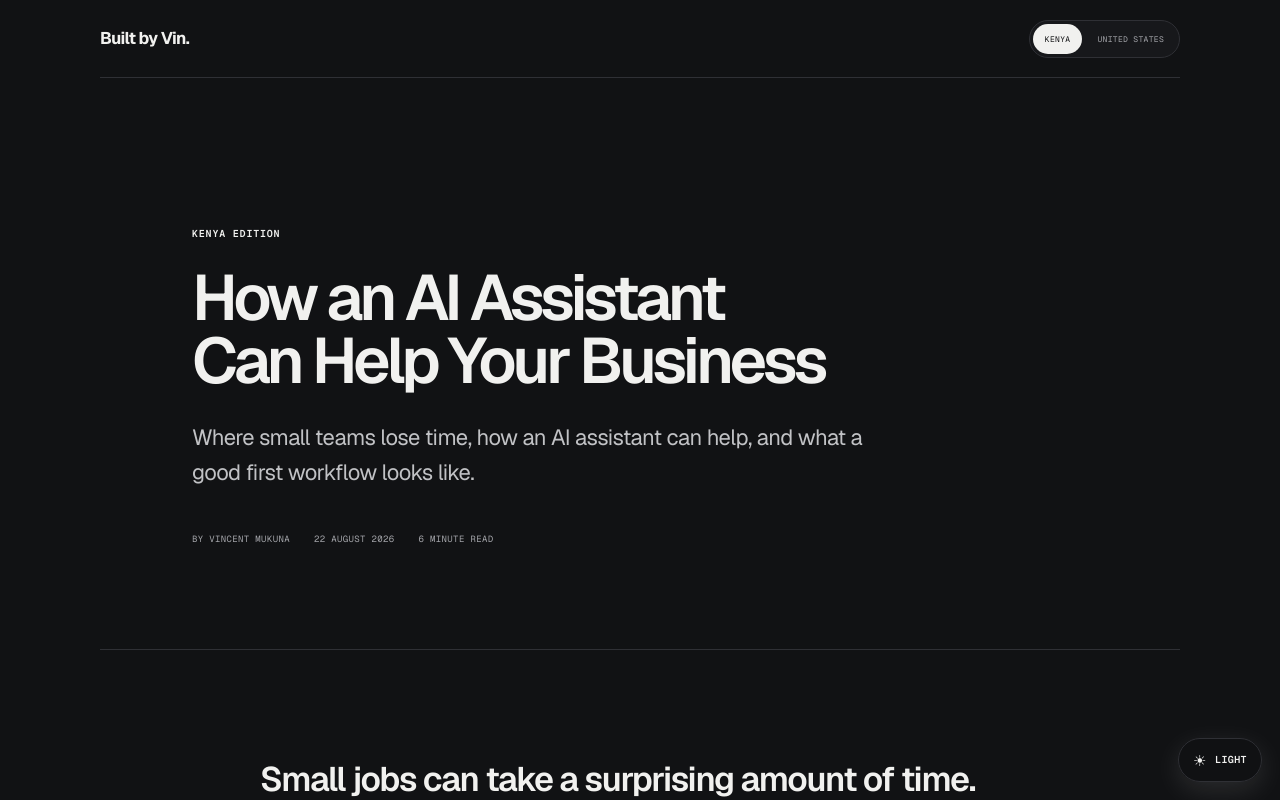
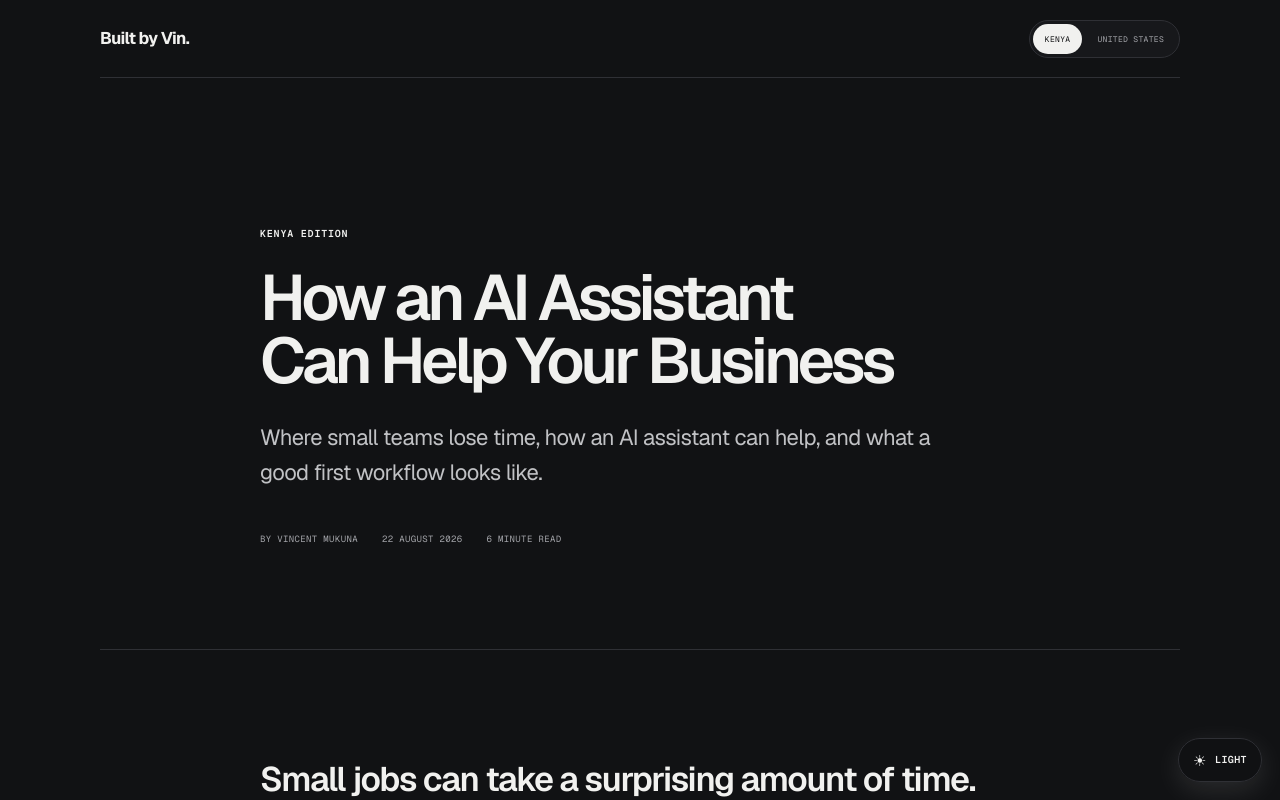
Before and after one commit to VincentMukuna/builtbyvin, a Next.js app: page /notes/how-an-ai-assistant-can-help-your-business in a window 1280 px wide. Shown: the top 800 px of the page. Built offline with nearby package versions, Linux system fonts and the light colour scheme.

Commit message:
style: align article header with prose
Place the kicker, headline, introduction, and byline on the same centered reading column as the article body.

```diff
--- a/app/notes/what-an-ai-assistant-can-do-for-your-business/page.module.css
+++ b/app/notes/what-an-ai-assistant-can-do-for-your-business/page.module.css
@@ -66,8 +66,7 @@
 .articleHeader {
   padding-block: clamp(84px, 12vw, 148px) clamp(68px, 8vw, 104px);
   display: grid;
-  grid-template-columns: repeat(12, minmax(0, 1fr));
-  column-gap: 24px;
+  grid-template-columns: 1fr minmax(0, 760px) 1fr;
   border-bottom: 1px solid var(--line);
 }
 
@@ -85,7 +84,7 @@
 .articleHeader h1,
 .standfirst,
 .byline {
-  grid-column: 2 / span 10;
+  grid-column: 2;
 }
 
 .articleHeader h1 {
```
